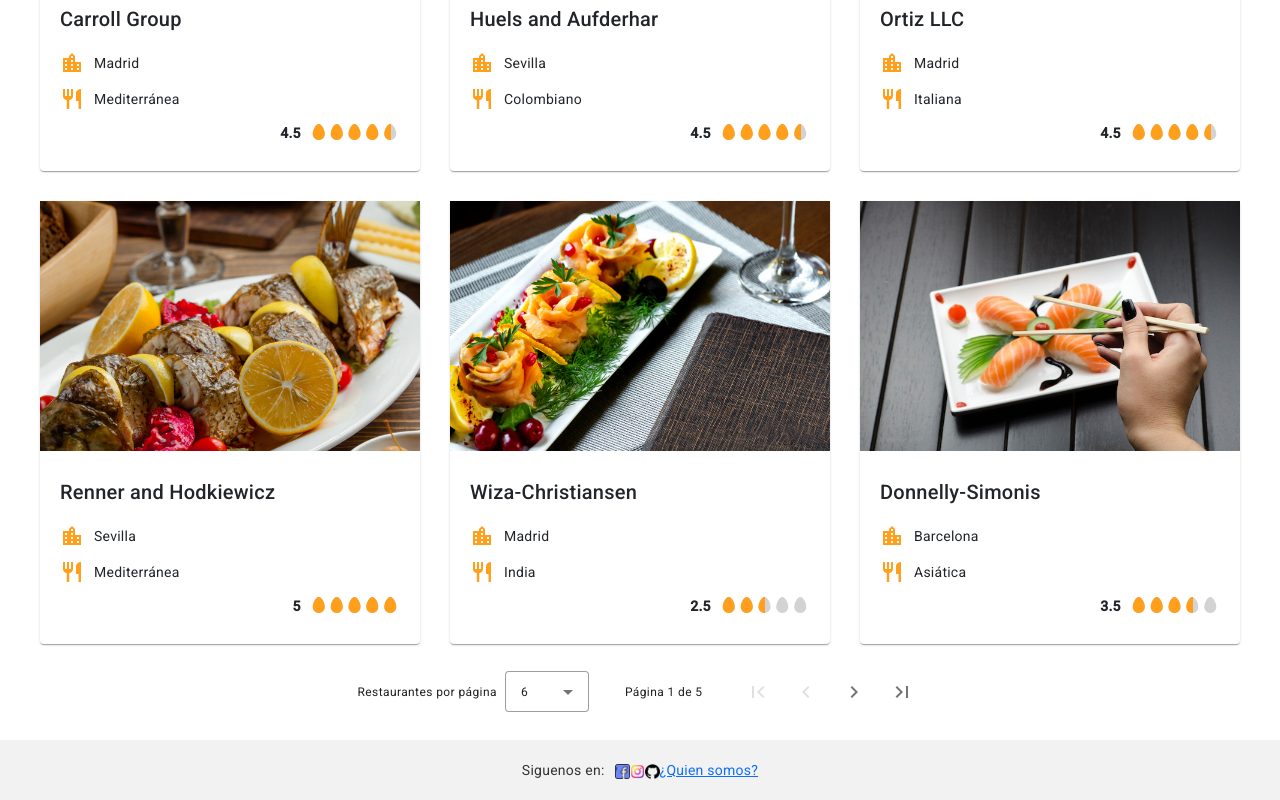
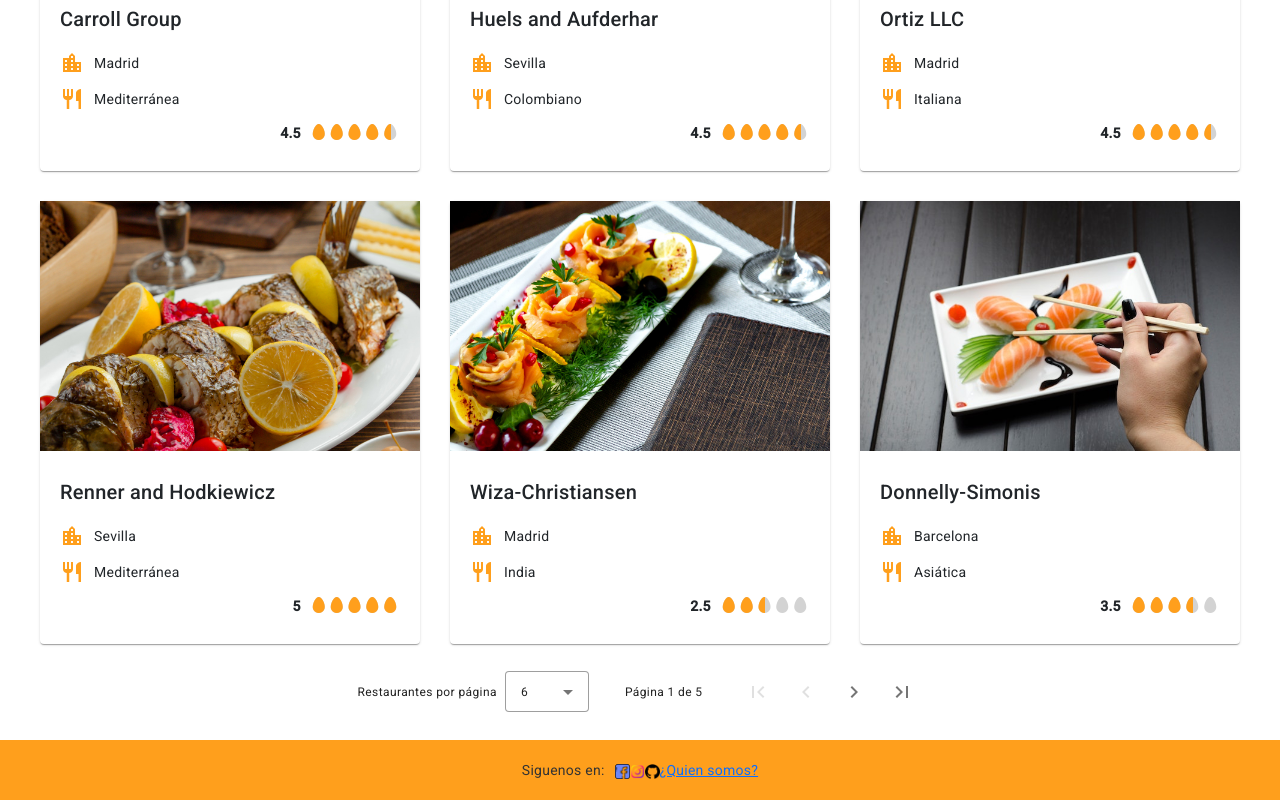
Before and after one commit to gloriafercu/proyecto5_angular_DQchara, an Angular app in the folder frontend/: page /restaurants in a window 1280 px wide. Shown: the part 1012-1812 px from the top of the page. Built offline with nearby package versions, Linux system fonts and the light colour scheme; data requests are answered from the project's data file.

Commit message:
cambio de color del foter

```diff
--- a/frontend/src/app/layout/footer/footer.component.css
+++ b/frontend/src/app/layout/footer/footer.component.css
@@ -1,9 +1,9 @@
 footer {
+  background-color: #FF9F1C;
     display: flex;
     justify-content: center;
     align-items: center;
     height: 60px;
-    background-color: #f2f2f2;
   }
 
   .footer-content {
```
